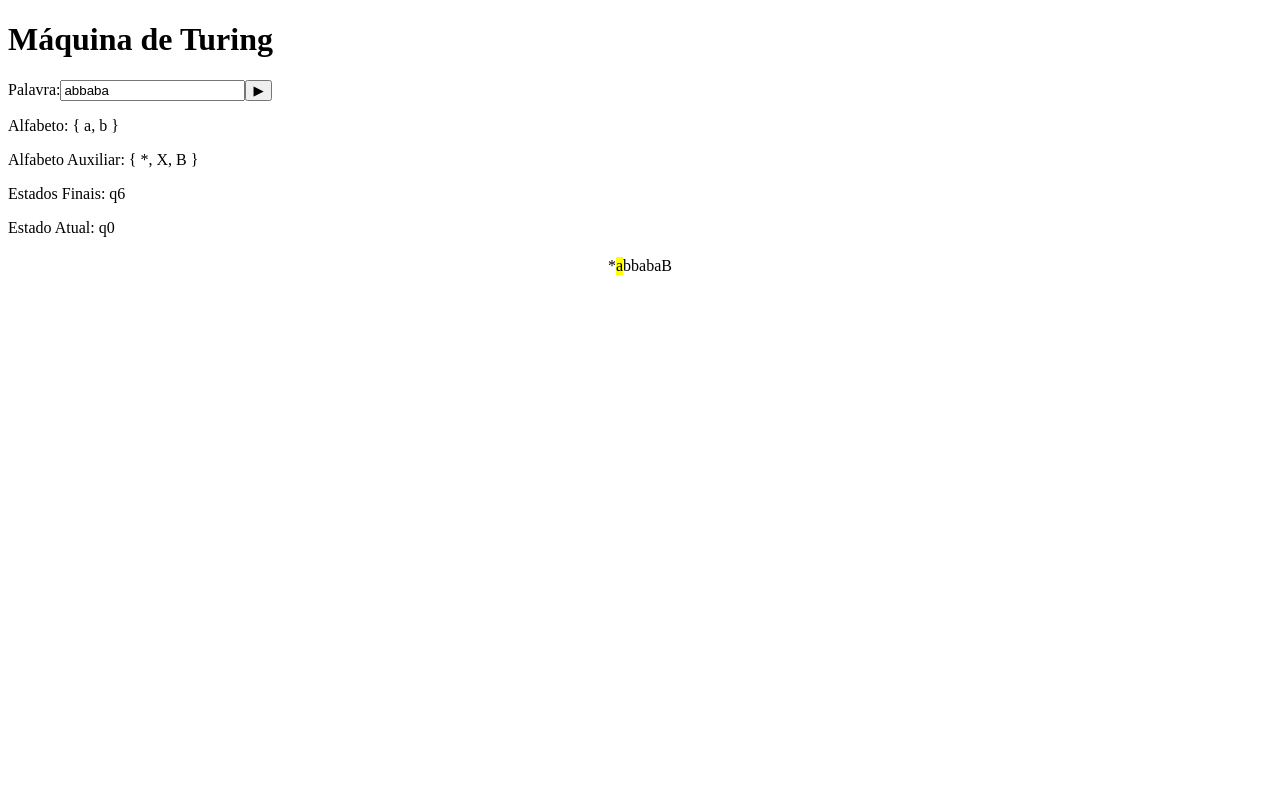
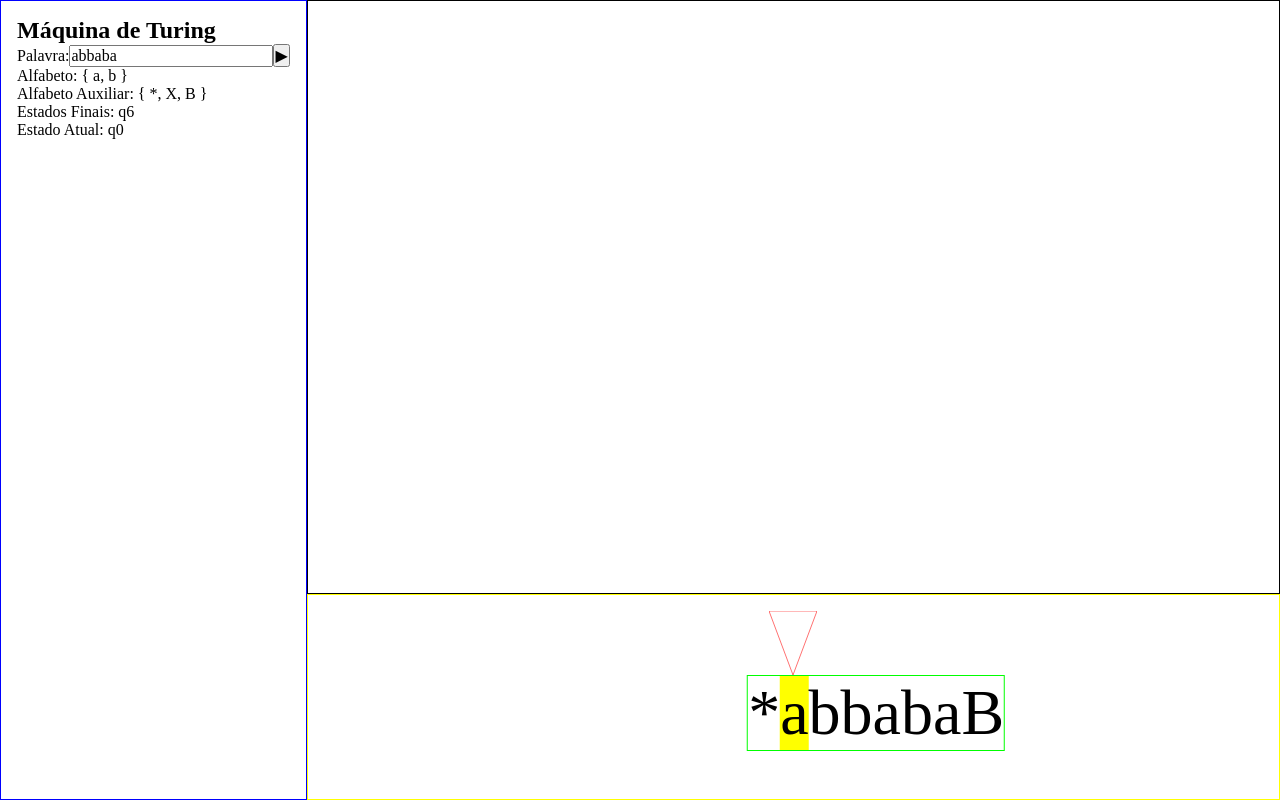
Before and after one commit to Zzrispu/Maquina-de-Turing, a Vue app: page / in a window 1280 px wide. Built offline with nearby package versions, Linux system fonts and the light colour scheme; the HTML template or start-up script is replaced by a standard one.

Commit message:
começo de UI

```diff
--- a/src/App.vue
+++ b/src/App.vue
@@ -12,10 +12,6 @@ const finalStates = ref<State[]>([]);
 const auxiliaryAlphabet = ref<AuxiliaryAlphabet>(["*", "X", "B"]);
 
 const tape = ref<string>(auxiliaryAlphabet.value[0] + word.value + auxiliaryAlphabet.value[2]);
-watch(word, (newWord) => {
-  tape.value = auxiliaryAlphabet.value[0] + newWord + auxiliaryAlphabet.value[2];
-  head.value = 1;
-});
 
 class State {
   private _label: string;
@@ -66,15 +62,37 @@ class State {
   }
 }
 
+const canvasRef = ref<HTMLCanvasElement | null>(null);
+const tapeRef = ref<HTMLDivElement | null>(null);
+
+function moveTape() {
+  if (!tapeRef.value || !tapeRef.value.children.length) return;
+
+  const tapeSlotsLength = Array.from(tapeRef.value.children).map((slot) => slot.getBoundingClientRect().width);
+  tapeRef.value.style.transform = `translateX(${
+    (tapeRef.value.getBoundingClientRect().width / 2) - tapeSlotsLength.slice(0, head.value).reduce((sum, value) => sum + value, 0) - (tapeSlotsLength.at(head.value) as number / 2)
+  }px`;
+}
+
 function iterate() {
   try {
     currentState.value = currentState.value?.executeTransition();
+    moveTape();
   } catch (error) {
     console.error(error);
   }
 }
 
 onMounted(() => {
+  // A função anonima abeixo executa uma vez e não gera reziduos
+  (() => {
+    const { width: canvaWidth, height: canvaHeight } = (canvasRef.value?.parentElement as HTMLElement).getBoundingClientRect();
+    canvasRef.value!.width = canvaWidth;
+    canvasRef.value!.height = canvaHeight;
+
+    moveTape();
+  })();
+
   const [startSymbol, markSymbol, blankSymbol] = auxiliaryAlphabet.value;
 
   const q0 = new State();
@@ -111,10 +129,19 @@ onMounted(() => {
 
   currentState.value = q0;
   finalStates.value = [q6];
+
+  // Quando o input da palavra muda, essa função é chamada
+  watch(word, (newWord) => {
+    tape.value = auxiliaryAlphabet.value[0] + newWord + auxiliaryAlphabet.value[2];
+    head.value = 1;
+    currentState.value = q0;
+  });
 })
 </script>
 
 <template>
+  <main>
+    <section id="machine-config-area" style="grid-area: machine-config-area; border: 1px solid blue;">
       <h1>Máquina de Turing</h1>
       <label for="i-word">Palavra:</label>
       <input id="i-word" v-model="word" />
@@ -123,22 +150,73 @@ onMounted(() => {
       <p>Alfabeto Auxiliar: { {{ auxiliaryAlphabet.join(", ") }} }</p>
       <p>Estados Finais: {{ finalStates.map(s => s.label).join(", ") }}</p>
       <p>Estado Atual: {{ currentState?.label }}</p>
-  <div class="tape">
+    </section>
+    <section id="canva-area" style="grid-area: canva-area; border: 1px solid black;">
+      <canvas id="canva" ref="canvasRef"></canvas>
+    </section>
+    <section id="machine-area" style="grid-area: machine-area; border: 1px solid yellow;">
+      <svg width="24px" height="24px" viewBox="0 0 100 100" preserveAspectRatio="none">
+        <polygon points="0,0 100,0 50,100" style="stroke:red; fill: transparent;" />
+      </svg>
+      <div class="tape" ref="tapeRef">
         <div v-for="(char, index) in tape" :key="index" :class="{ head: index === head }">
           {{ char }}
         </div>
       </div>
+    </section>
+  </main>
 </template>
 
 <style scoped>
+main {
+  min-height: 100vh;
+  max-height: 100vh;
+  overflow: hidden;
+  display: grid;
+  grid-template-columns: auto 1fr;
+  grid-template-rows: 1fr auto;
+  grid-template-areas:
+    "machine-config-area canva-area"
+    "machine-config-area machine-area";
+}
+
+#machine-config-area, #machine-area {
+  padding: 1rem;
+}
+
+#canva-area {
+  min-height: 0;
+  min-width: 0;
+  overflow: hidden;
+  display: grid;
+
+  &>#canva {
+    width: 100%;
+    height: 100%;
+    display: block;
+  }
+}
+
+#machine-area {
+  display: grid;
+  justify-items: center;
+  align-items: center;
+
+  &>svg {
+    width: 3rem;
+    height: 4rem;
+  }
+
   .tape {
     display: flex;
-  justify-content: center;
-  align-items: center;
-  margin-top: 20px;
+    border: 1px solid lime;
+    font-size: 4rem;
+    margin-bottom: 2rem;
+    transition: transform 0.1s ease;
   }
 
   .head {
     background-color: yellow;
   }
+}
 </style>
--- /dev/null
+++ b/src/assets/styles/zero.css
@@ -0,0 +1,26 @@
+*, *::before, *::after {
+    box-sizing: border-box;
+}
+
+* {
+    margin: 0;
+    padding: 0;
+    -webkit-font-smoothing: antialiased;
+}
+
+img, picture, video, canvas, svg {
+    display: block;
+    max-width: 100%;
+}
+
+input, button, textarea, select {
+    font: inherit;
+}
+
+ul, ol {
+    list-style: none;
+}
+
+p, h1, h2, h3, h4, h5, h6 {
+    overflow-wrap: break-word;
+}
--- a/src/main.ts
+++ b/src/main.ts
@@ -1,5 +1,6 @@
 import { createApp } from 'vue'
 import { createPinia } from 'pinia'
+import './assets/styles/zero.css'
 
 import App from './App.vue'
 import router from './router'
```
Lines whose indentation alone changed are shown as unchanged.
